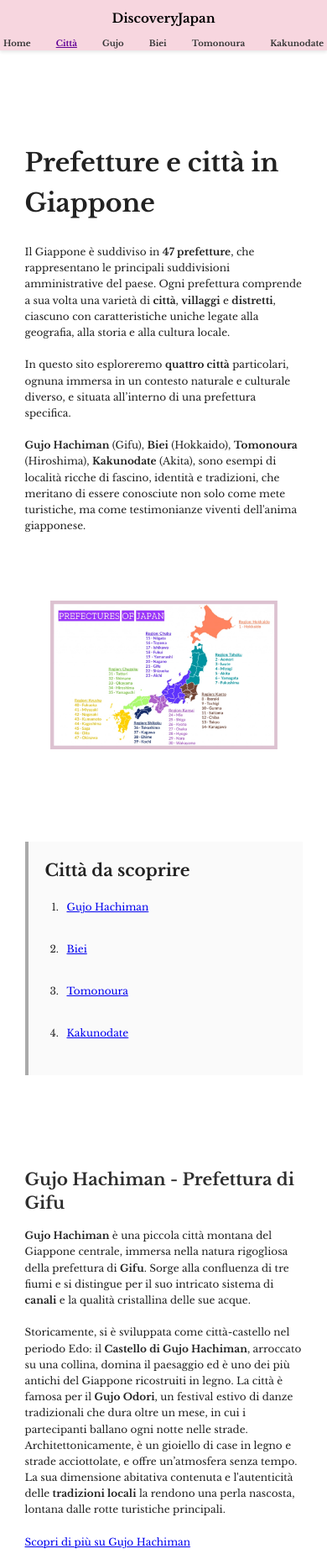
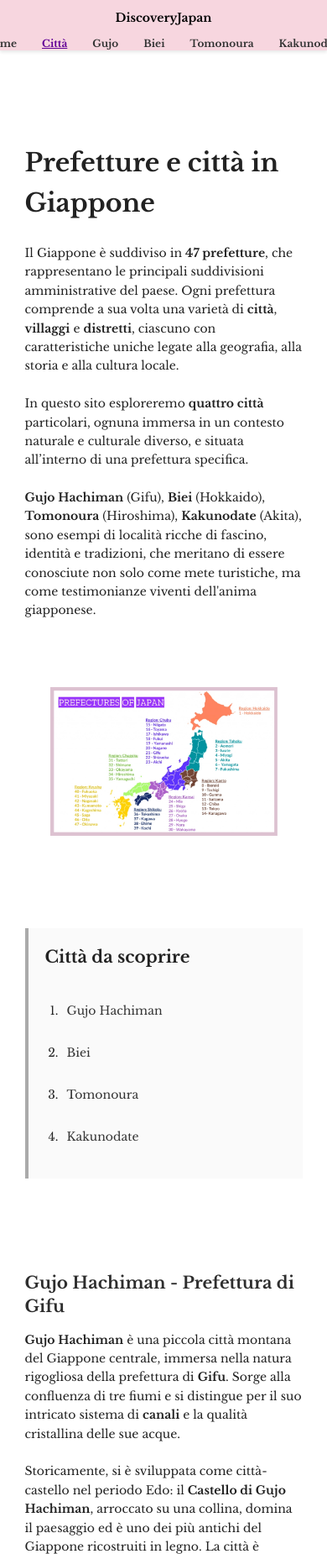
Before and after one commit to barbaramariaritabotta/DiscoveryJapan-sito-esame, a plain HTML site: page città.html in a window 390 px wide. Shown: the top 1850 px of the page at 84% size. Drawn offline with nearby package versions, Linux system fonts and the light colour scheme.

Commit message:
piu padding - elementi indice sottolineabili - testi piu grandi nel responsive

```diff
--- a/style.css
+++ b/style.css
@@ -273,12 +273,24 @@ display: block;
 }
 
 .indice ol {
+  padding-top: 10px;
   padding-left: 20px;
 }
 
 .indice li {
   margin: 10px 0;
   padding: 10px;
+}
+
+.indice a {
+  text-decoration: none;
+  color: #333;
+
+}
+
+.indice a:hover {
+  text-decoration: underline;
+  color: rgb(97, 0, 150);
 }
 
 section[id] {
@@ -369,7 +381,7 @@ header {
 }
 
 .logo {
-  font-size: 15px;
+  font-size: 14px;
   font-weight: bold;
   color: #000;
 
@@ -379,21 +391,23 @@ nav ul {
   list-style: none;
   display: flex;
   gap: 30px;
-  font-size: 5px;
-  padding: 10px;
+  font-size: 10px;
+ padding: 10px;
 }
 
 nav ul li a {
     text-decoration: none;
     color: #333;
-    font-size: 10px;
+    font-size: 12px;
+    padding-bottom: 20px;
+    margin-bottom: 20px;
   }
 
 nav a {
   text-decoration: none;
   color: #333;
   font-weight: bold;
-  font-size: 5px;
+  font-size: 10px;
 }
 
 
@@ -421,7 +435,7 @@ nav a {
 
 
   .intro p {
-    font-size: 12px;
+    font-size: 14px;
  }
 
  .intro-strong p {
@@ -460,7 +474,7 @@ nav a {
 .card p {
   padding: 10px 14px;
   font-weight: bold;
-  font-size: 12px;
+  font-size: 14px;
 }
 
 
@@ -474,11 +488,11 @@ footer {
 
 .footer-section h4 {
   margin-bottom: 10px;
-  font-size: 12px;
+  font-size: 14px;
 }
 
 .footer-section p {
-  font-size: 10px;
+  font-size: 12px;
   line-height: 1.5;
 }
 
@@ -517,7 +531,7 @@ footer {
   }
 
   .citygeneral p {
-    font-size: 12px;
+    font-size: 14px;
   }
 
   .spiegazioni h3 {
@@ -525,7 +539,7 @@ footer {
   }
 
   .spiegazioni p {
-    font-size: 12px;
+    font-size: 14px;
   }
 
   .indice {
@@ -535,8 +549,13 @@ footer {
 
   .indice li {
     padding: 6px;
-    font-size: 12px;
+    font-size: 14px;
   }
+
+  .indice ol {
+  padding-top: 10px;
+  padding-left: 20px;
+}
 
   .indice h2 {
     font-size: 20px;
@@ -544,7 +563,7 @@ footer {
 }
 
 .img-center img {
-  max-width: 80%;
+  max-width: 100%;
   height: auto;
   display: block;
   padding-bottom: 50px;
```
Also changed, not shown: index.html (+1 -1 lines).
